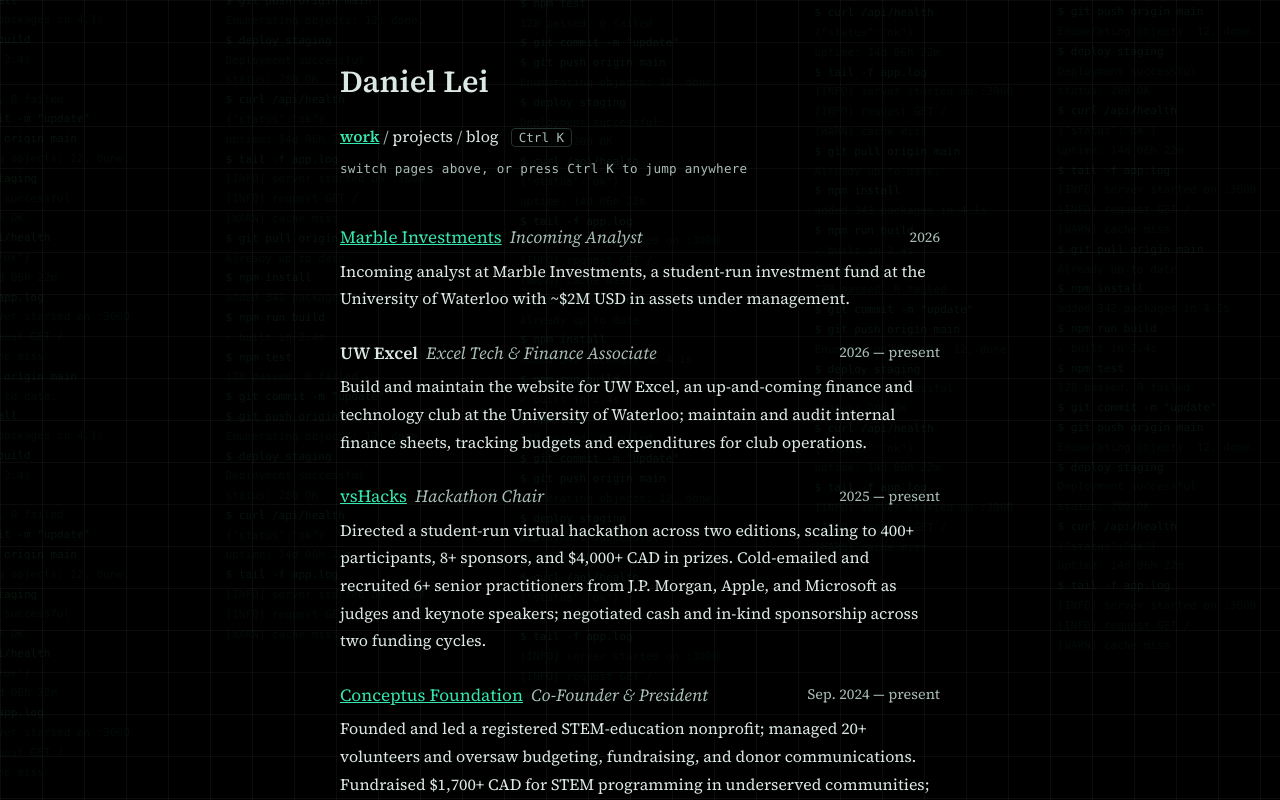
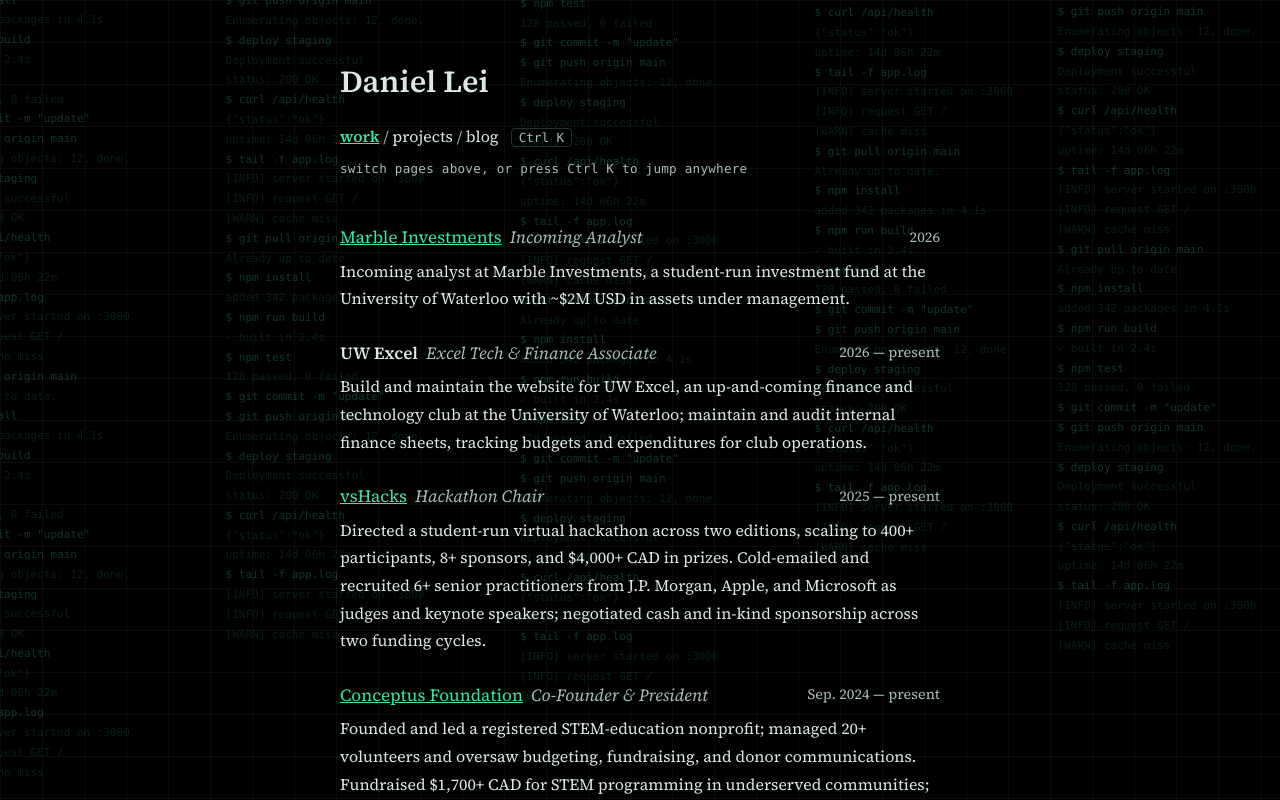
Before and after one commit to McMuf/daniellei.com, a React (Vite) app: page /work in a window 1280 px wide. Shown: the top 800 px of the page. Built offline with nearby package versions, Linux system fonts and the light colour scheme.

Commit message:
increase matrix rain and terminal log opacity 175%

```diff
--- a/src/App.css
+++ b/src/App.css
@@ -353,14 +353,14 @@
   font-family: var(--font-mono);
   font-size: 11px;
   line-height: 1.8;
-  color: rgba(64, 214, 138, 0.05);
+  color: rgba(64, 214, 138, 0.14);
   white-space: nowrap;
   animation-name: terminal-scroll;
   animation-timing-function: linear;
   animation-iteration-count: infinite;
 }
 
-.terminal-cmd { color: rgba(64, 214, 138, 0.09); }
+.terminal-cmd { color: rgba(64, 214, 138, 0.25); }
 
 @keyframes terminal-scroll {
   from { transform: translateY(0); }
@@ -404,7 +404,7 @@
   width: 100vw;
   height: 100vh;
   pointer-events: none;
-  opacity: 0.14;
+  opacity: 0.39;
 }
 
 .project-grid {
```
